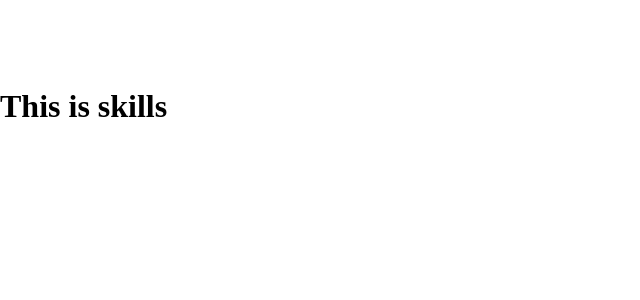
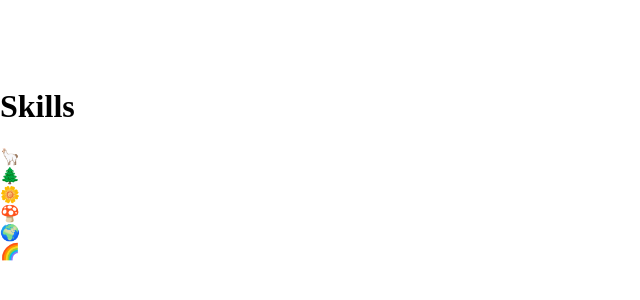
Before and after one commit to sommerh/sommerh.github.io, a React (Create React App) app: page / in a window 1280 px wide. Shown: the part 2429-2729 px from the top of the page, without its empty margins (0-640 px from the left). Built offline with nearby package versions, Linux system fonts and the light colour scheme; a web font is replaced by a local one.

Commit message:
Start skills section

```diff
--- a/src/components/Skills.js
+++ b/src/components/Skills.js
@@ -3,7 +3,17 @@ import React from 'react';
 const Skills = () => {
   return (
     <div id="skills" className="segment">
-      <h1>This is skills</h1>
+      <div id="skills-body">
+        <h1>Skills</h1>
+        <div id="skills-icons">
+          <div>🦙</div>
+          <div>🌲</div>
+          <div>🌼</div>
+          <div>🍄</div>
+          <div>🌍</div>
+          <div>🌈</div>
+        </div>
+      </div>
     </div>
   );
 };
--- a/src/index.css
+++ b/src/index.css
@@ -117,3 +117,8 @@ nav a {
   display: flex;
   flex-flow: row nowrap
 }
+
+/* SKILLS COMPONENT */
+/* want to put skills-body as a flex column, and skills-icon as flex row
+all skill icons will go inside another colored box
+*/
```
